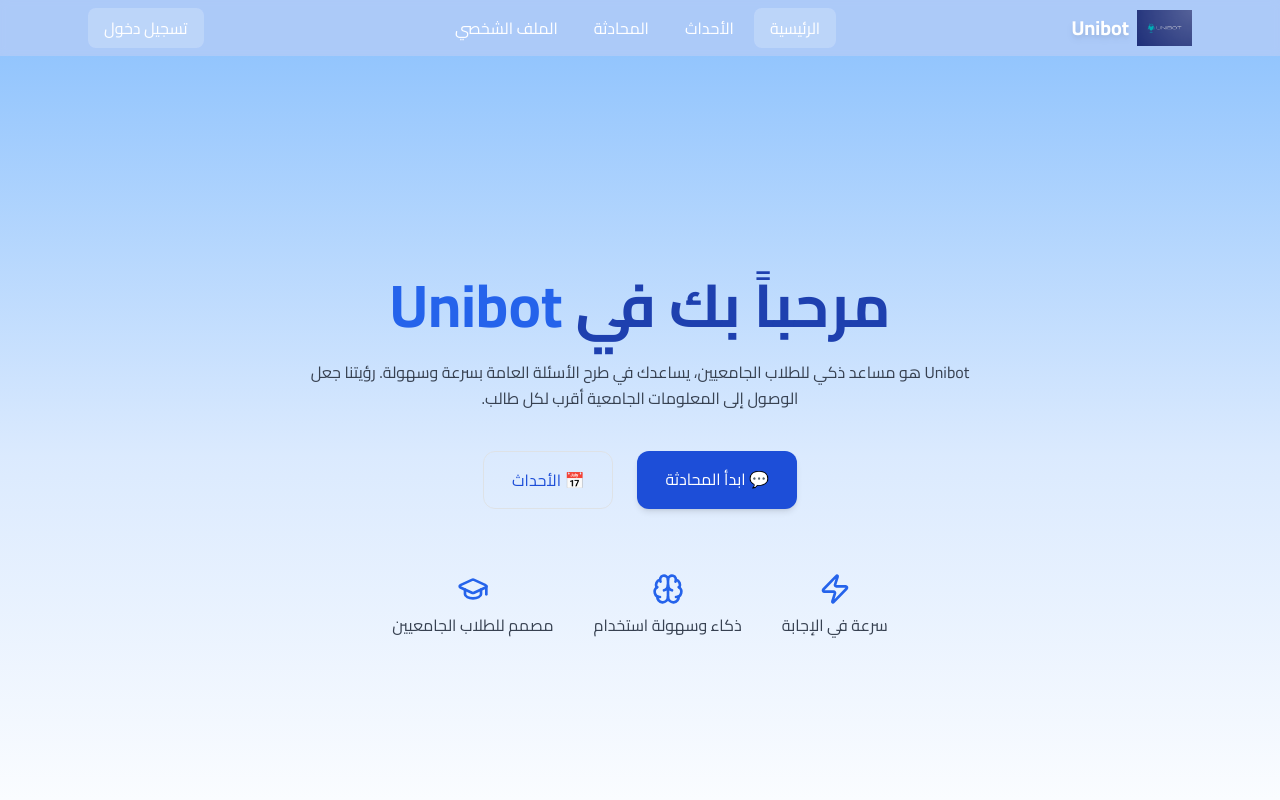
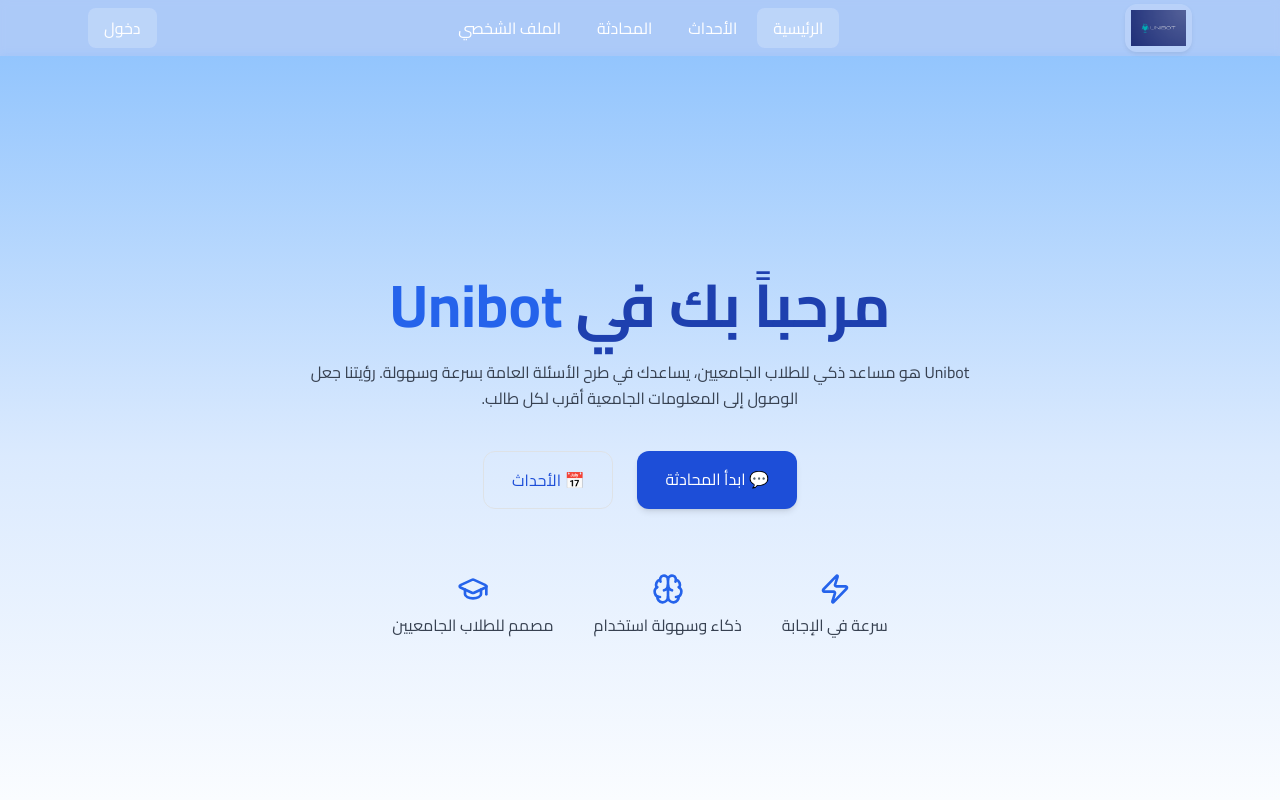
Before and after one commit to M0simi/portfolio, a React (Create React App) app in the folder unibot_project/unibot_frontend/: page / in a window 1280 px wide. Shown: the top 800 px of the page. Built offline with nearby package versions, Linux system fonts and the light colour scheme; a small style sheet from the web is missing.

Commit message:
Refactor Navbar logo and link structure

```diff
--- a/unibot_project/unibot_frontend/src/components/Navbar.js
+++ b/unibot_project/unibot_frontend/src/components/Navbar.js
@@ -1,7 +1,6 @@
 import { useState, useEffect } from "react";
 import { NavLink, Link, useNavigate, useLocation } from "react-router-dom";
-// ✨ مسار اللوقو الجديد
-import logo from "../assets/logo.png";
+import logo from "../assets/logo.png"; // عدّل المسار إذا لزم
 
 export default function Navbar() {
   const base = "px-3 py-2 rounded-lg hover:bg-white/10 transition";
@@ -25,7 +24,7 @@
     window.location.reload();
   };
 
-  // ألوان الخلفية حسب الحالة (صفحة اللاندنق/السكرول)
+  // خلفية الهيدر حسب الحالة
   const headerBg = scrolled
     ? "bg-blue-600/70 backdrop-blur-md shadow-md"
     : isLanding
@@ -33,21 +32,33 @@
     : "bg-white/80 backdrop-blur-md shadow-sm";
 
   const textColor = isLanding && !scrolled ? "text-white" : "text-gray-800";
-  const brandTextColor = isLanding && !scrolled ? "text-white" : "text-blue-800";
 
   return (
     <header className={`sticky top-0 z-50 transition-all duration-300 font-cairo ${headerBg}`}>
       <div className={`max-w-6xl mx-auto px-4 sm:px-6 lg:px-8 h-14 flex items-center justify-between ${textColor}`}>
-        {/* اللوقو + اسم الموقع */}
-        <Link to="/" className="flex items-center gap-2 hover:opacity-90 transition">
-          <img
-            src={logo}
-            alt="Unibot logo"
-            className="h-8 w-auto object-contain md:h-9"
-            // لو كان اللوقو غامق وحاب تفتحه فوق الخلفية الزرقاء:
-            // style={{ filter: isLanding && !scrolled ? "brightness(100%)" : "none" }}
-          />
-          <span className={`text-xl font-bold drop-shadow-md ${brandTextColor}`}>Unibot</span>
+
+        {/* ==== اللوقو فقط داخل كبسولة زرقاء خفيفة ==== */}
+        <Link to="/" className="flex items-center">
+          <div
+            className={[
+              // خلفية زرقاء خفيفففة جداً مع زوايا وحجم مناسب
+              "rounded-xl p-1.5",
+              // درجة شفافية خفيفة جداً عشان ما تصير بلوك ثقيل
+              isLanding && !scrolled ? "bg-white/15" : "bg-blue-500/10",
+              // حدود خفيفة جداً تعطي تحديد بسيط
+              "ring-1 ring-white/10",
+              // ظلّ خفيف
+              "shadow-sm"
+            ].join(" ")}
+          >
+            <img
+              src={logo}
+              alt="Unibot logo"
+              className="h-8 w-auto object-contain md:h-9"
+              // لو اللوقو غامق على الأزرق وتبي يبان أكثر، فكّ التعليق:
+              // style={{ filter: isLanding && !scrolled ? "brightness(105%)" : "none" }}
+            />
+          </div>
         </Link>
 
         {/* الروابط */}
@@ -87,7 +98,7 @@
                 : "bg-blue-700 text-white hover:bg-blue-800"
             }`}
           >
-            تسجيل دخول
+            دخول
           </Link>
         )}
       </div>
```
